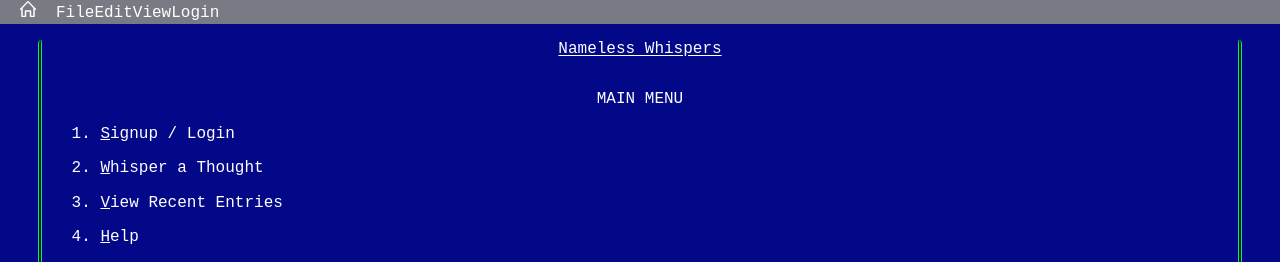
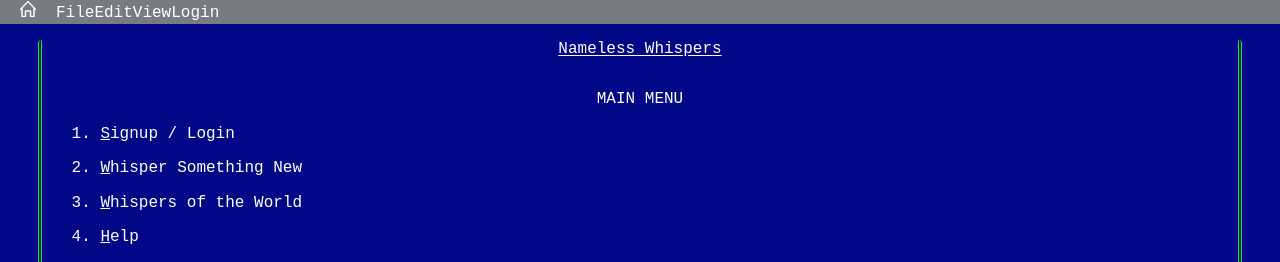
Before and after one commit to thecowsays/nameless-whispers, a React (Vite) app: page / in a window 1280 px wide. Shown: the top 262 px of the page. Built offline with nearby package versions, Linux system fonts and the light colour scheme; no server answers; a web font is replaced by a local one.

Commit message:
changed text

```diff
--- a/src/components/MainMenu/MainMenu.jsx
+++ b/src/components/MainMenu/MainMenu.jsx
@@ -12,10 +12,10 @@ const MainMenu = () => {
           <Link to="/auth">Signup / Login</Link>
         </li>
         <li>
-          <Link to="/newwhisper">Whisper a Thought</Link>
+          <Link to="/newwhisper">Whisper Something New</Link>
         </li>
         <li>
-          <Link to="/view">View Recent Entries</Link>
+          <Link to="/view">Whispers of the World</Link>
         </li>
         <li>
           <Link to="/help">Help</Link>
```
